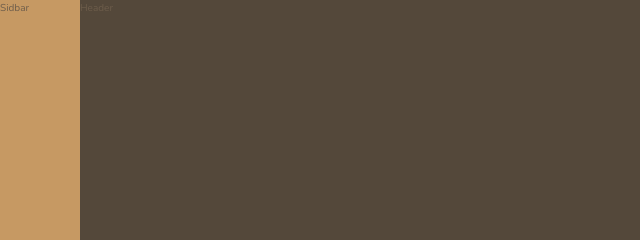
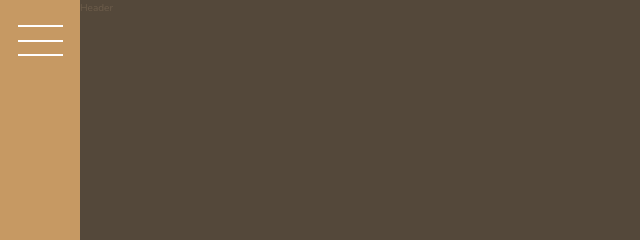
Before and after one commit to Salim255/Nexter-Grid-CSS, a website: page index.html in a window 1280 px wide. Shown: the top 240 px of the page, 0-640 px from the left. Drawn offline with nearby package versions, Linux system fonts and the light colour scheme.

Commit message:
Building the Sidebar

```diff
--- a/index.html
+++ b/index.html
@@ -13,7 +13,7 @@
     </head>
     <body class="container">
          <div class="sidebar">
-            Sidbar
+            <button class="nav-btn"></button>
          </div>
          <div class="header">
             Header
--- a/sass/_sidebar.scss
+++ b/sass/_sidebar.scss
@@ -2,4 +2,31 @@
     background-color: $color-primary;
     grid-column:sidebar-start/sidebar-end;//1/2
     grid-row:1/-1 ;
+    display: flex;
+    justify-content: center;
 }
+
+.nav-btn{
+    border: none;
+    border-radius: 0;
+
+
+    background-color: #fff;
+    height: 2px;
+    width: 4.5rem;
+    margin-top: 4rem;
+    &::before,
+    &::after{
+        background-color: #fff;
+        height: 2px;
+        width: 4.5rem;
+        content: "";
+        display: block;
+    }
+    &::before{
+        transform: translateY(-1.5rem);
+    }
+    &::after{
+        transform: translateY(1.2rem);
+    }
+}
```
Also changed, not shown: css/style.css.
